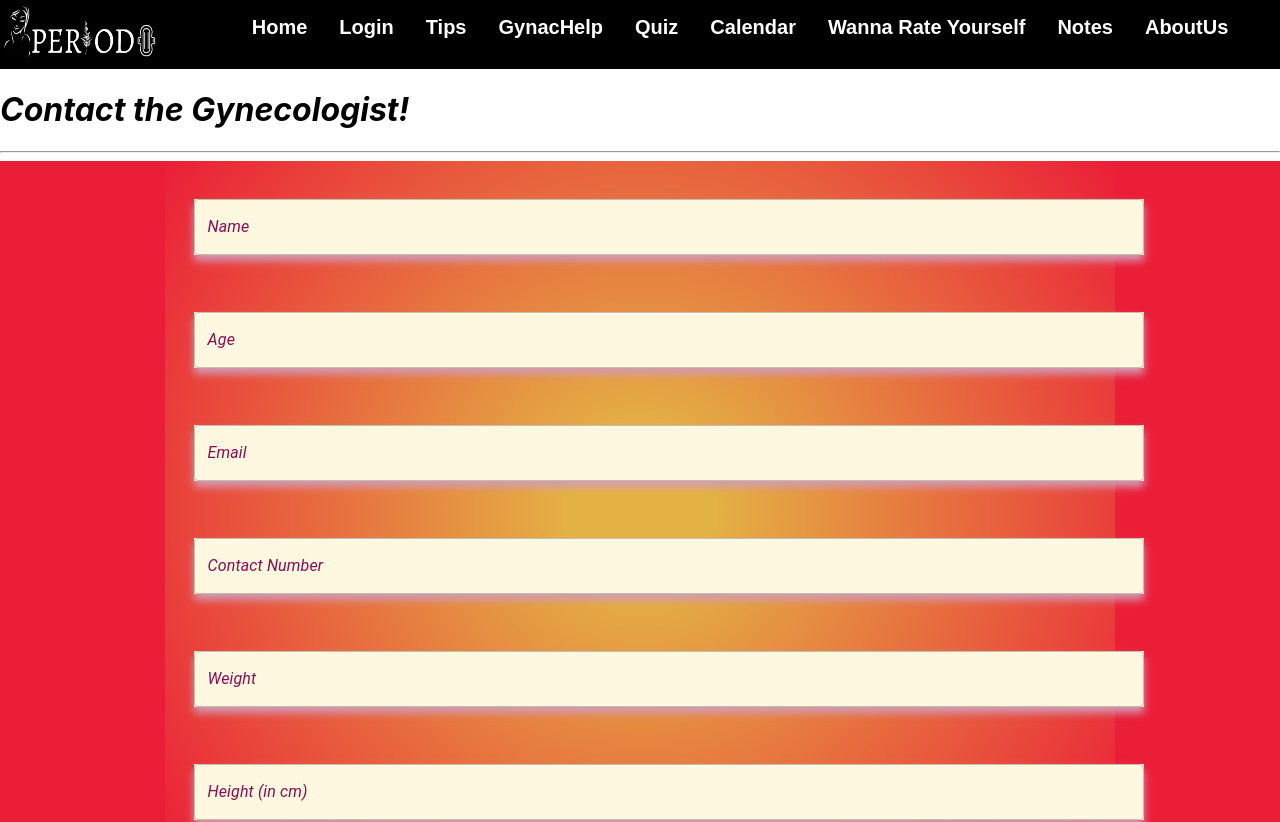
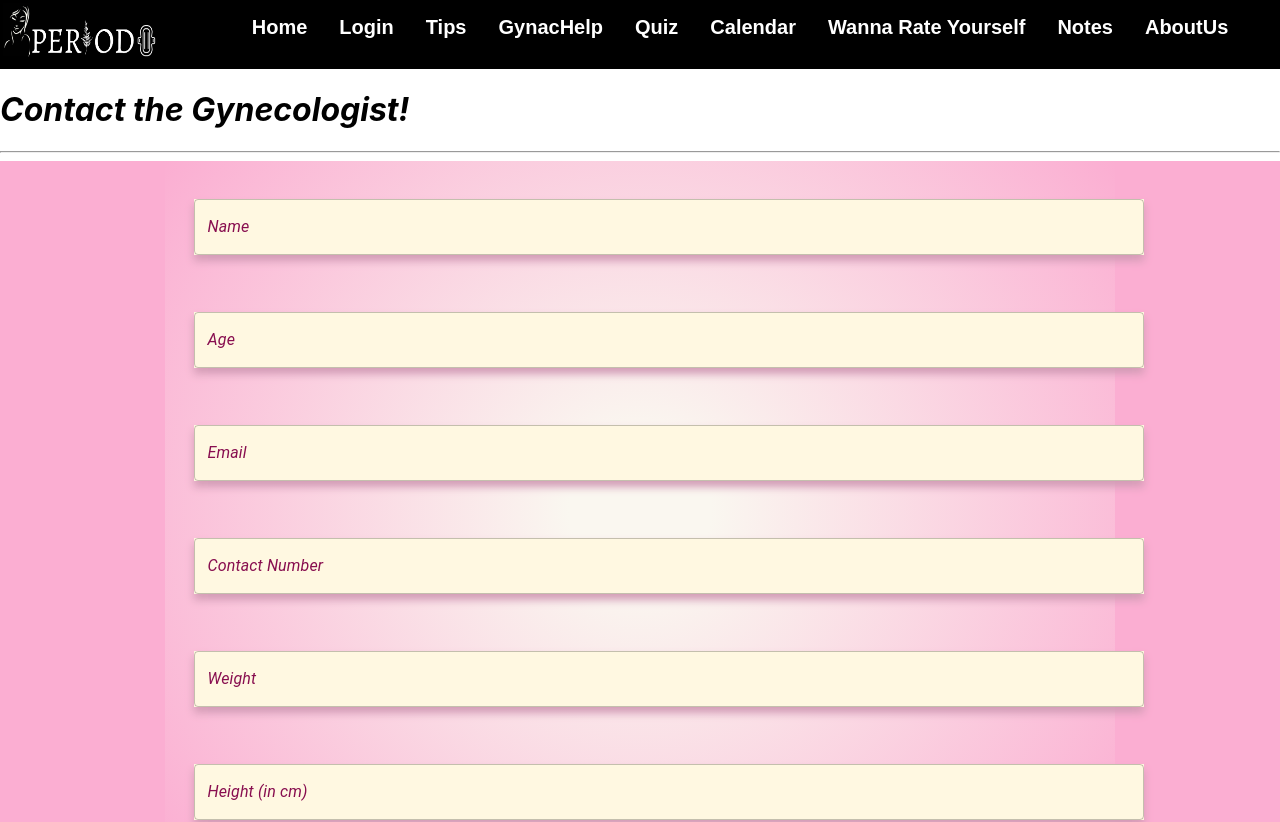
Before and after one commit to Feminine-Divine/periodo, a Next.js app in the folder periodo/: page /Gynac in a window 1280 px wide. Shown: the top 822 px of the page. Built offline with nearby package versions, Linux system fonts and the light colour scheme; no server answers.

Commit message:
Changes made

```diff
--- a/periodo/components/Gynae/Gynac.module.css
+++ b/periodo/components/Gynae/Gynac.module.css
@@ -1,7 +1,7 @@
 /* changed */
 .mydiv{
 
-    background-color:  rgba(235,30,56,1);
+    background-color: rgb(251,174,210);
     background-image:url('../../public/woman_with_chart.svg'),url('../../public/woman_v_sign.svg') ;
     background-repeat: no-repeat, no-repeat;
     background-position: 130% 98%, -180px 100%;
@@ -11,7 +11,7 @@
 
 .grid{
     background: rgb(228,178,68);
-background: radial-gradient(circle, rgba(228,178,68,1) 12%, rgba(235,30,56,1) 100%);
+background: radial-gradient(circle, rgb(250, 247, 240) 12%,rgb(251,174,210) 100%);
 
     width: 100%!important;
     margin: auto!important;
```
